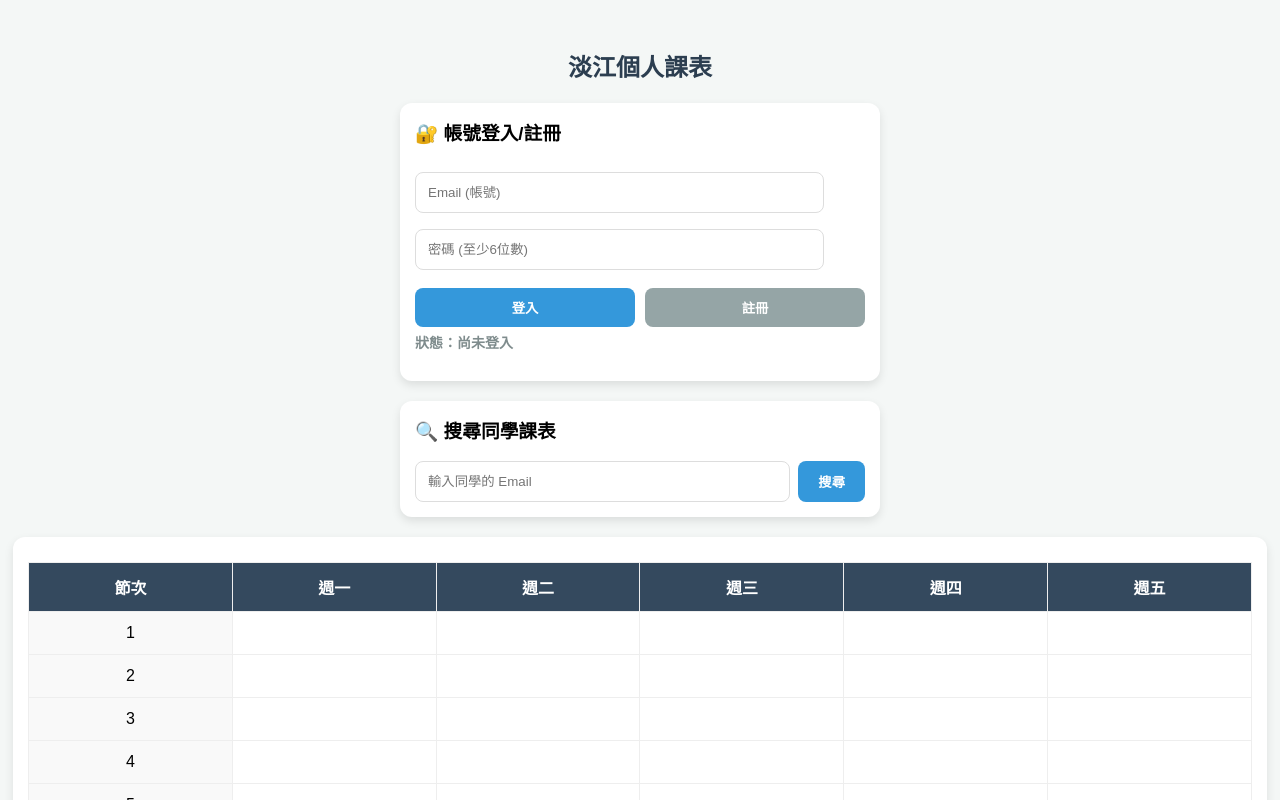
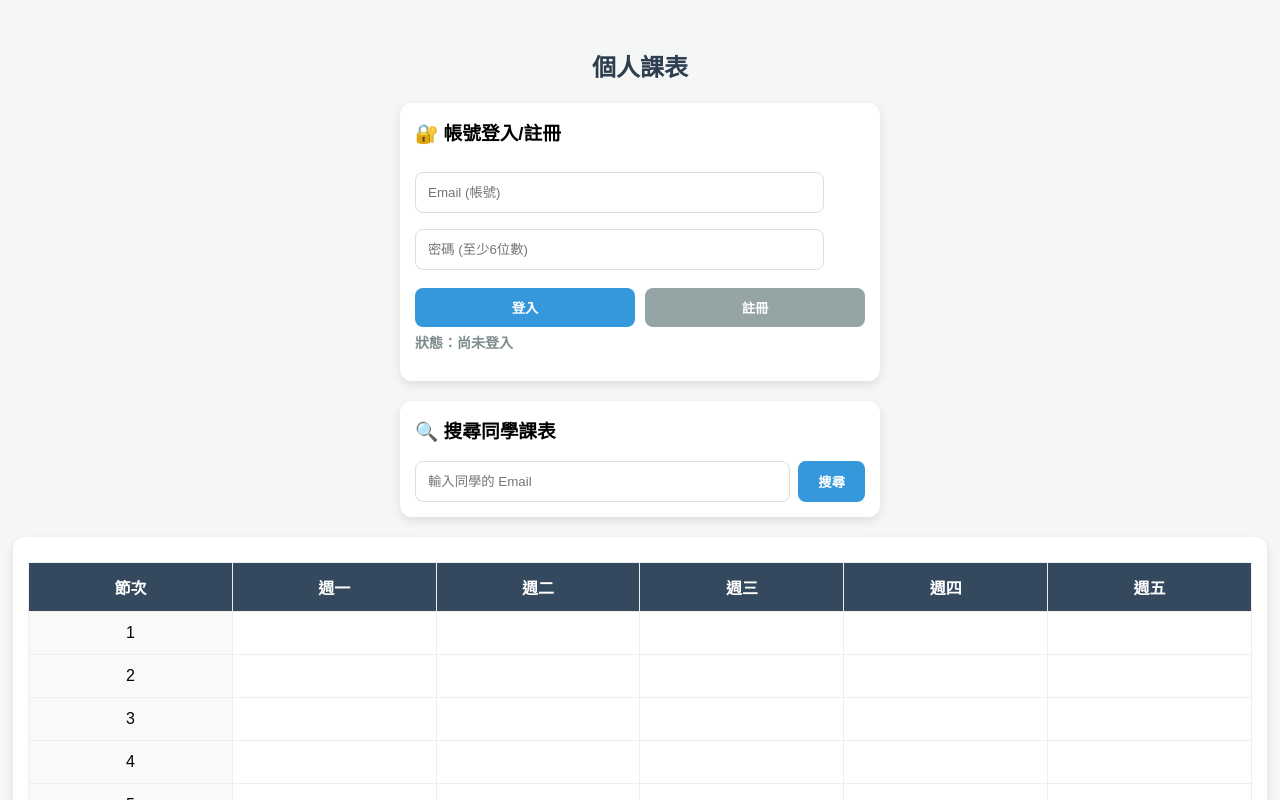
Before and after one commit to owen26007185-design/tkuee-timetable-final, a plain HTML site: page index.html in a window 1280 px wide. Shown: the top 800 px of the page. Drawn offline with Linux system fonts and the light colour scheme; no server answers.

Commit message:
final: update app name to 課表 and sync all features

```diff
--- a/index.html
+++ b/index.html
@@ -3,7 +3,7 @@
 <head>
     <meta charset="UTF-8">
     <meta name="viewport" content="width=device-width, initial-scale=1.0, maximum-scale=1.0, user-scalable=no">
-    <title>淡江課表 App </title>
+    <title>課表 App </title>
 
     <link rel="manifest" href="manifest.json">
     <link rel="apple-touch-icon" href="icon.png">
@@ -24,7 +24,7 @@
 </head>
 <body>
 
-    <h2 style="color: #2c3e50;">淡江個人課表</h2>
+    <h2 style="color: #2c3e50;">個人課表</h2>
 
     <div class="card" id="auth-section">
         <h3 style="margin-top:0">🔐 帳號登入/註冊</h3>
```
